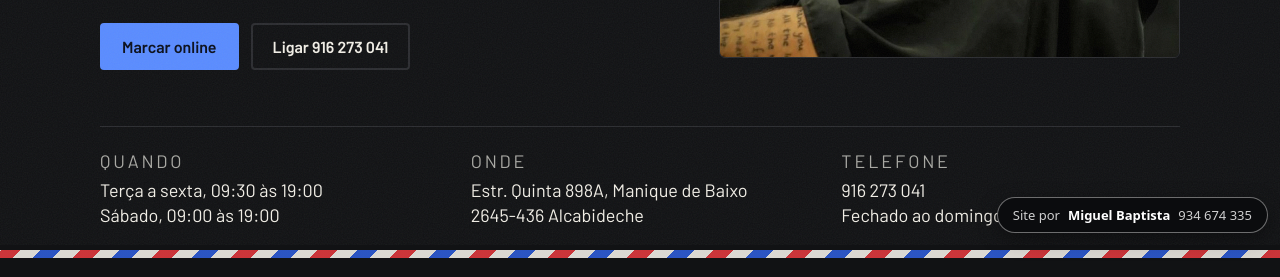
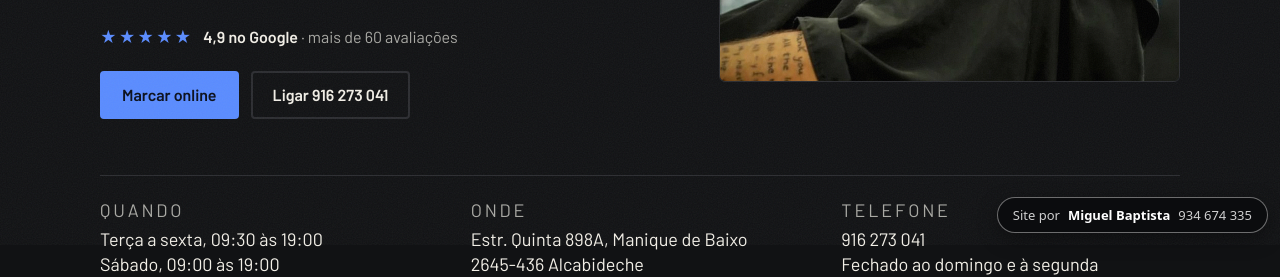
Before and after one commit to miguel-baptista07/demo-site-barbearia, a plain HTML site: page paulos-barbershop/index.html in a window 1280 px wide. Shown: the part 555-832 px from the top of the page. Drawn offline with nearby package versions, Linux system fonts and the light colour scheme.

Commit message:
Add Google rating line to Paulo's Barbershop hero

```diff
--- a/paulos-barbershop/index.html
+++ b/paulos-barbershop/index.html
@@ -69,6 +69,10 @@
   .hero h1 em { display: block; font-family: var(--script); font-style: normal; font-weight: 400; text-transform: none; letter-spacing: 0; color: var(--led); font-size: .86em; line-height: 1.1; margin-top: .08em; transform: rotate(-2deg); transform-origin: left center; }
   .hero p.lead { font-size: 20px; color: var(--muted); max-width: 34ch; margin: 22px 0 26px; }
   .cta-row { display: flex; flex-wrap: wrap; gap: 12px; }
+  .rating { display: inline-flex; align-items: center; gap: 10px; margin: 0 0 22px; font-size: 16px; color: var(--muted); text-decoration: none; }
+  .rating strong { color: var(--fg); font-weight: 600; }
+  .rating .stars { color: var(--led); letter-spacing: .12em; }
+  .rating:hover, .rating:focus-visible { color: var(--fg); }
   .hero figure { margin: 0; }
   .hero img { width: 100%; height: auto; aspect-ratio: 1 / 1; object-fit: cover; object-position: 50% 30%; border-radius: 90px 6px 6px 6px; display: block; border: 1px solid var(--line); }
   @media (min-width: 860px) { .hero img { border-radius: 150px 6px 6px 6px; } }
@@ -175,6 +179,7 @@
         <p class="eyebrow">Barbearia em Manique de Baixo, desde 2016</p>
         <h1>Mais que um corte, <em>um legado.</em></h1>
         <p class="lead">Cortes, degradês e barba em Alcabideche. Marca online ou liga ao Paulo.</p>
+        <a class="rating" href="https://maps.app.goo.gl/BmwoaYz8o5VndpBi7" target="_blank" rel="noopener" aria-label="4,9 estrelas no Google, mais de 60 avaliações. Ver avaliações no Google"><span class="stars" aria-hidden="true">★★★★★</span><span><strong>4,9 no Google</strong> · mais de 60 avaliações</span></a>
         <div class="cta-row">
           <a class="btn btn-primary" href="https://paulosbarbershop.keymaster.pt/client/schedule-lite?directAppointment=true&details=" target="_blank" rel="noopener">Marcar online</a>
           <a class="btn btn-ghost" href="tel:+351916273041">Ligar 916 273 041</a>
```
